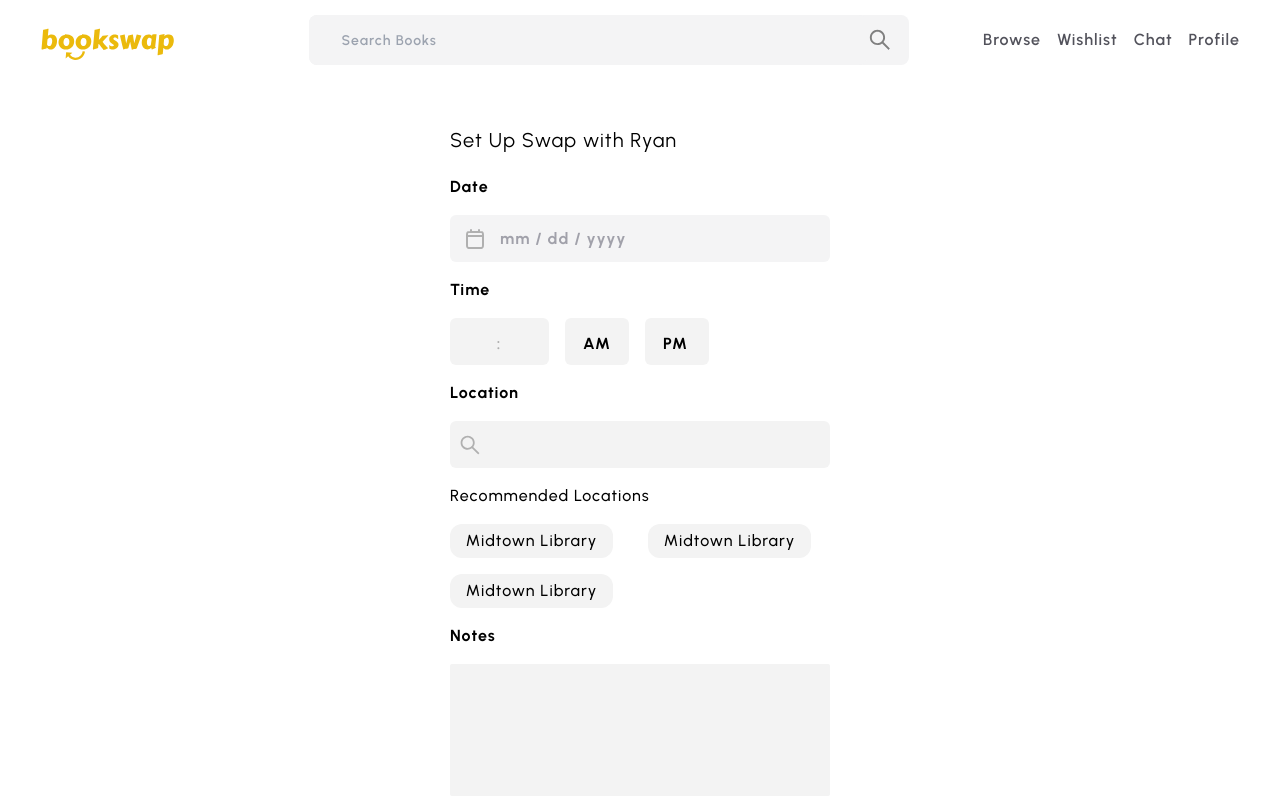
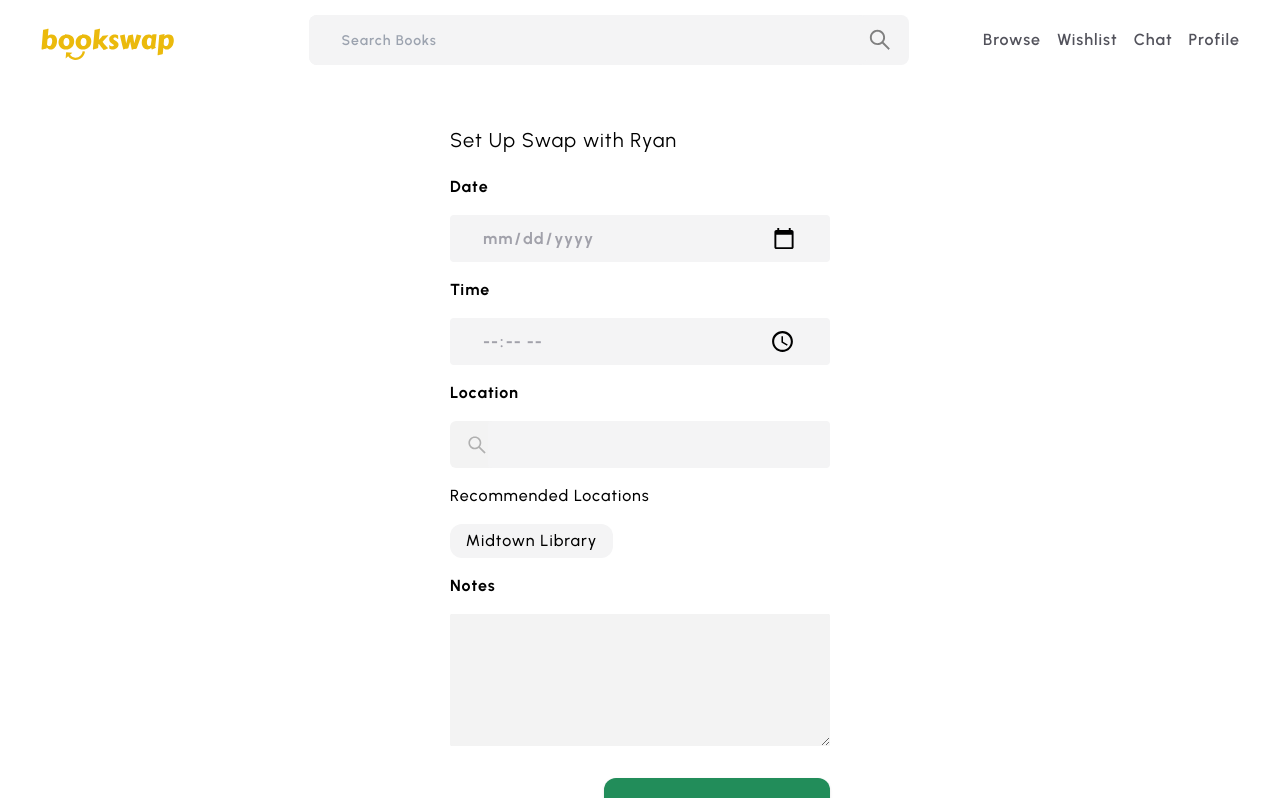
Before and after one commit to iamtanay7/BookSwap, a Next.js app in the folder frontend/: page /schedule/1 in a window 1280 px wide. Shown: the top 798 px of the page. Built offline with nearby package versions, Linux system fonts and the light colour scheme.

Commit message:
schedule page inputs and buttons functionality added

```diff
--- a/frontend/pages/pending/[slug].js
+++ b/frontend/pages/pending/[slug].js
@@ -1,3 +1,4 @@
+import Link from "next/link";
 import React from "react";
 
 const Pending = () => {
@@ -41,11 +42,13 @@ const Pending = () => {
         </div>
       </section>
       <section className="flex justify-center">
-        <div className="w-[226px] h-[66px] flex justify-center items-center bg-[#228D5A] rounded-xl shadow">
-          <div className="w-[211px] text-center text-[#FFF1F1] text-[24px] font-semibold">
-            Return to Home
+        <Link href="/">
+          <div className="w-[226px] h-[66px] flex justify-center items-center bg-[#228D5A] rounded-xl shadow">
+            <div className="w-[211px] text-center text-[#FFF1F1] text-[24px] font-semibold">
+              Return to Home
+            </div>
           </div>
-        </div>
+        </Link>
       </section>
     </div>
   );
--- a/frontend/pages/schedule/[slug].js
+++ b/frontend/pages/schedule/[slug].js
@@ -1,7 +1,9 @@
-import React from "react";
+import Link from "next/link";
+import React, { useState } from "react";
 import { AiOutlineSearch } from "react-icons/ai";
 
 const Schedule = () => {
+  const [selected, SetSelected] = useState(false);
   return (
     <div className="flex justify-center flex-col items-center py-12">
       <div className="gap-4 flex flex-col">
@@ -12,83 +14,73 @@ const Schedule = () => {
         <div className="text-black text-[16px] font-bold">Date</div>
         <div className="w-[380px] h-[47px] bg-zinc-100 rounded-md ">
           <section className="flex flex-row gap-4 justify-start items-center w-full h-full">
-            <img
-              className="object-contain pl-4 "
-              src="/assets/calender.svg"
-              alt="calender icon"
-            ></img>
-            <div className="text-zinc-400 text-[16px] font-bold">
-              mm / dd / yyyy
-            </div>
+            <input
+              type="date"
+              className="dateStyle w-full h-full bg-zinc-100 text-zinc-400 text-[16px] font-bold rounded  text-start px-8 outline-none"
+              placeholder="dd / mm / yyyy"
+            ></input>
           </section>
         </div>
         {/* Time */}
         <div className="text-black text-[16px] font-bold">Time</div>
-        <section className="flex flex-row gap-4">
-          <div className="w-[99px] h-[47px] relative">
-            <div className="w-[99px] h-[47px] left-0 top-0 absolute">
-              <div className="w-[99px] h-[47px] left-0 top-0 absolute bg-[#F3F3F3] rounded-md" />
-              <div className="left-[46.72px] top-[14px] absolute text-[#AEAEAE] text-[16px] font-bold">
-                :
-              </div>
-            </div>
-          </div>
-          <div className="w-16 h-[47px] relative">
-            <div className="w-16 h-[47px] left-0 top-0 absolute">
-              <div className="w-16 h-[47px] left-0 top-0 absolute bg-[#F3F3F3] rounded-md" />
-              <div className="left-[18px] top-[14px] absolute text-black text-[16px] font-bold">
-                AM
-              </div>
-            </div>
-          </div>
-          <div className="w-16 h-[47px] relative">
-            <div className="w-16 h-[47px] left-0 top-0 absolute">
-              <div className="w-16 h-[47px] left-0 top-0 absolute bg-[#F3F3F3] rounded-md" />
-              <div className="left-[18px] top-[14px] absolute text-black text-[16px] font-bold">
-                PM
-              </div>
-            </div>
-          </div>
+        <section className="flex flex-row gap-4 h-[47px]">
+          <input
+            type="time"
+            className="w-full h-full bg-zinc-100 text-zinc-400 font-bold text-start rounded text-[16px] px-8 outline-none"
+          ></input>
         </section>
         {/* location */}
         <div className="text-black text-[16px] font-bold">Location</div>
         <div className="w-[380px] h-[47px] bg-[#F3F3F3] rounded-md flex justify-start pl-2 items-center">
           <AiOutlineSearch
             color="#B0B0B0"
-            className="h-6 w-6"
+            className="pl-2 h-8 w-8"
           ></AiOutlineSearch>
+          <input
+            placeholder=""
+            className="w-full h-full pl-4 rounded outline-none bg-zinc-100 text-zinc-400 font-bold text-start  text-[16px]"
+          ></input>
         </div>
         {/* recommended locations */}
         <div className="text-black text-[16px] font-medium">
           Recommended Locations
         </div>
         <section className="grid grid-col grid-cols-2 gap-4">
-          <div className="w-[163px] h-[34px] bg-[#F3F3F3] rounded-xl justify-center items-center flex">
-            <div className="text-black text-[16px] font-medium">
+          <button
+            onClick={() => {
+              if (selected) {
+                SetSelected(false);
+              } else {
+                SetSelected(true);
+              }
+            }}
+            className={`w-[163px] h-[34px] cursor-pointer rounded-xl justify-center items-center flex ${
+              selected ? "bg-[#EBBA0C] " : "bg-zinc-100"
+            }`}
+          >
+            <div
+              className={`${
+                selected ? "text-white" : "text-black"
+              } text-[16px] font-medium`}
+            >
               Midtown Library
             </div>
-          </div>
-          <div className="w-[163px] h-[34px] bg-[#F3F3F3] rounded-xl justify-center items-center flex">
-            <div className="text-black text-[16px] font-medium">
-              Midtown Library
-            </div>
-          </div>
-          <div className="w-[163px] h-[34px] bg-[#F3F3F3] rounded-xl justify-center items-center flex">
-            <div className="text-black text-[16px] font-medium">
-              Midtown Library
-            </div>
-          </div>
+          </button>
         </section>
         {/* notes */}
         <div className="text-black text-[16px] font-bold">Notes</div>
-        <div className="w-[380px] h-[132px] bg-[#F3F3F3] rounded-sm"></div>
+        <div className="w-[380px] h-[132px] bg-[#F3F3F3] rounded-sm flex justify-start items-start">
+          <textarea className="w-full h-full bg-[#F3F3F3] rounded-sm outline-none flex justify-start items-start text-zinc-400 font-bold text-start p-2 text-[16px]"></textarea>
+        </div>
         {/* CONFIRM BUTTON */}
         <section className="flex justify-end mt-4">
-          <div className="w-[226px] h-[66px] bg-[#228D5A] rounded-xl shadow flex justify-center items-center">
-            <div className="w-[211px] text-center text-[#FFF1F1] text-[24px] font-semibold">
-              Confirm
-            </div>
-          </div>
+          <Link href="/pending/d">
+            <button className="w-[226px] h-[66px] bg-[#228D5A] rounded-xl shadow flex justify-center items-center hover:scale-105 duration-300 ease-in-out cursor-pointer">
+              <div className="w-[211px] text-center text-[#FFF1F1] text-[24px] font-semibold">
+                Confirm
+              </div>
+            </button>
+          </Link>
         </section>
       </div>
     </div>
--- a/frontend/styles/globals.css
+++ b/frontend/styles/globals.css
@@ -317,3 +317,22 @@
   text-align: center;
   /* Additional styles for placeholder text */
 }
+/* date styling */
+input[type="date"]::-webkit-calendar-picker-indicator,
+input[type="date"]::-webkit-inner-spin-button,
+input[type="date"]::-webkit-clear-button {
+  /* display: none; */
+  -webkit-appearance: none;
+  appearance: none;
+  font-size: x-large;
+}
+
+/* time style */
+input[type="time"]::-webkit-calendar-picker-indicator,
+input[type="time"]::-webkit-inner-spin-button,
+input[type="time"]::-webkit-clear-button {
+  /* display: none; */
+  -webkit-appearance: none;
+  appearance: none;
+  font-size: x-large;
+}
```
